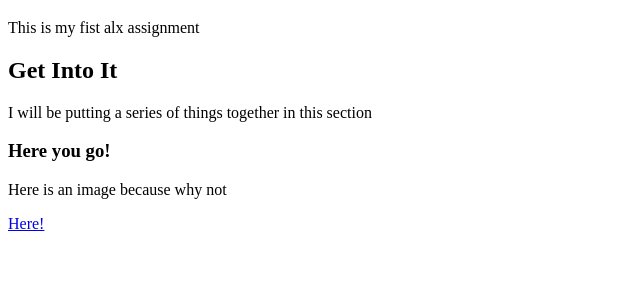
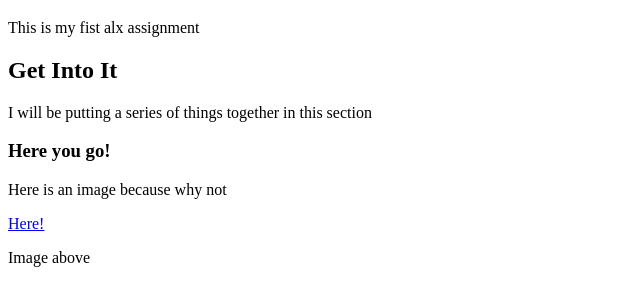
Before and after one commit to claudiajay/My_First_Portfolio, a plain HTML site: page html_basic/index.html in a window 1280 px wide. Shown: the part 61-366 px from the top of the page, without its empty margins (0-640 px from the left). Drawn offline with Linux system fonts and the light colour scheme.

Commit message:
Minor changes

```diff
--- a/html_basic/index.html
+++ b/html_basic/index.html
@@ -13,5 +13,6 @@
     <h3>Here you go!</h3>
     <p>Here is an image because why not</p>
     <a href="https://i.ibb.co/gTDZZT8/ALX-Logo-07.png">Here!</a>
+    <p>Image above</p>
   </body>
 </html>
```
